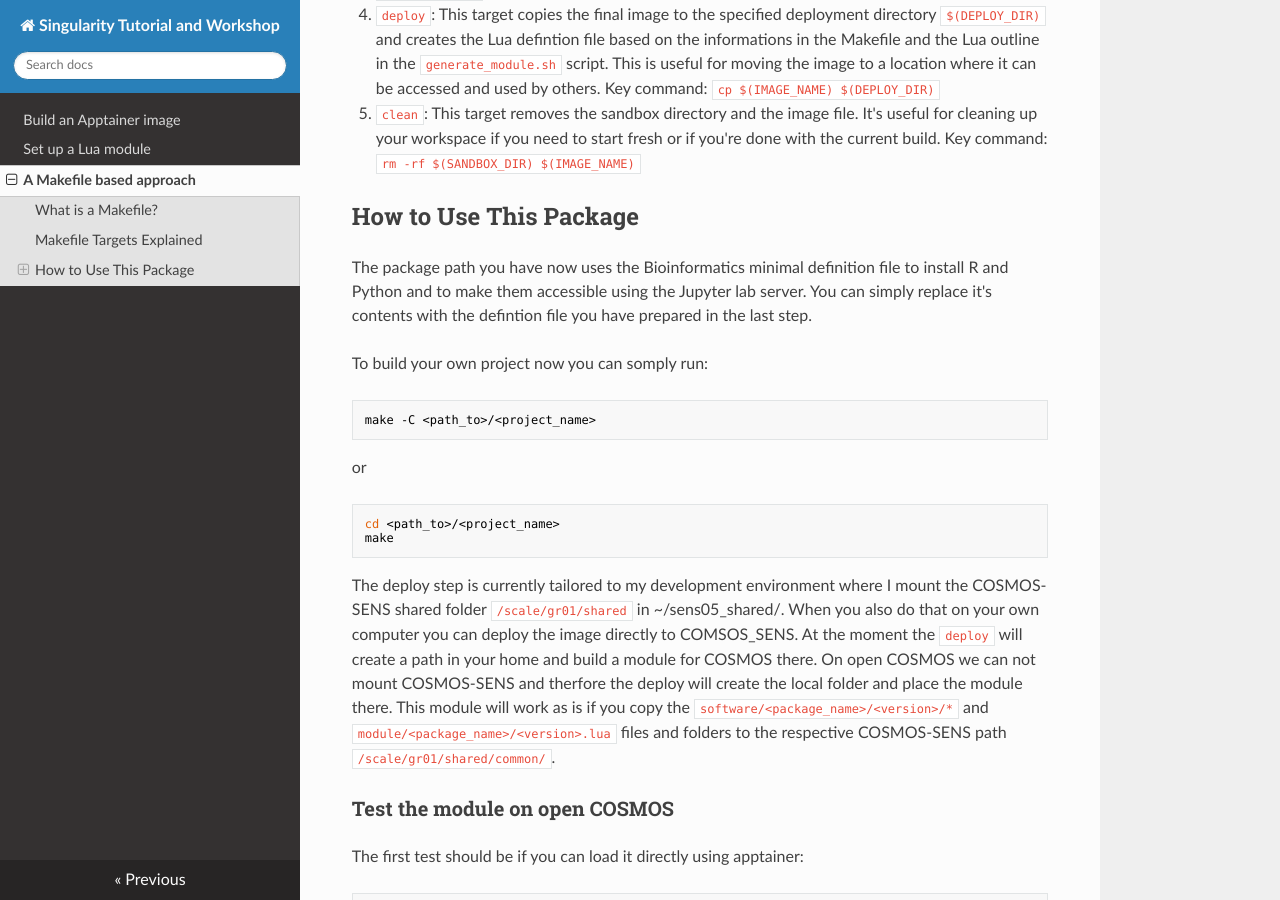
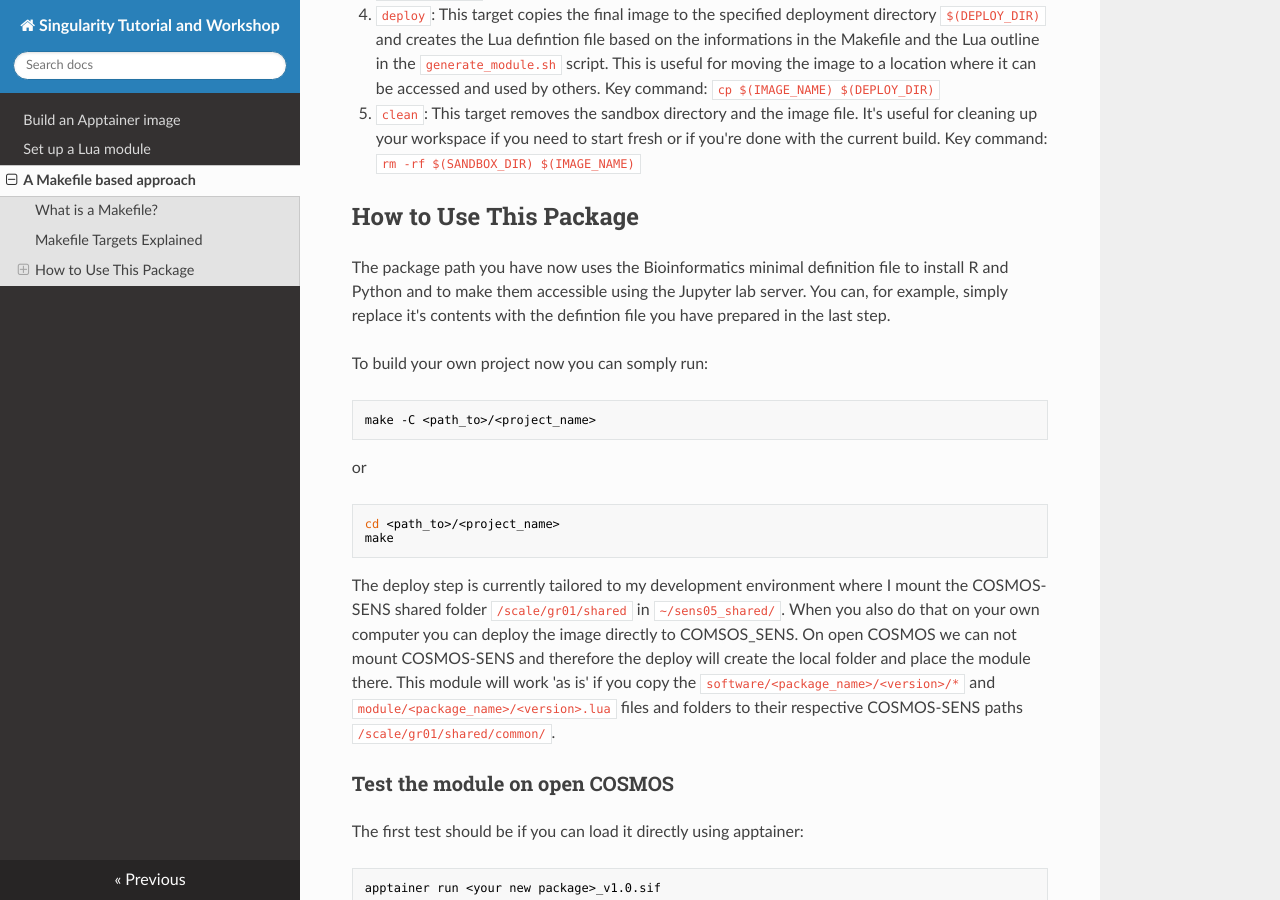
Before and after one commit to stela2502/Singularity_Tutorial, an MkDocs documentation site: the page built from docs/AMakefileBasedApproach.md, in a window 1280 px wide and 900 px high, scrolled down 1261 px. Built offline with MkDocs 1.6.1, drawn with Linux system fonts in a browser that asks for light colours; nearby versions of some CDN libraries.

Commit message:
Phrasing.

````diff
--- a/docs/AMakefileBasedApproach.md
+++ b/docs/AMakefileBasedApproach.md
@@ -40,7 +40,7 @@ The Makefile is the central organizer of this whole package. The ``generate_modu
 
 ## How to Use This Package
 
-The package path you have now uses the Bioinformatics minimal definition file to install R and Python and to make them accessible using the Jupyter lab server. You can simply replace it's contents with the defintion file you have prepared in the last step.
+The package path you have now uses the Bioinformatics minimal definition file to install R and Python and to make them accessible using the Jupyter lab server. You can, for example, simply replace it's contents with the defintion file you have prepared in the last step.
 
 
 To build your own project now you can somply run:
@@ -53,9 +53,8 @@ cd <path_to>/<project_name>
 make
 ```
 
-The deploy step is currently tailored to my development environment where I mount the COSMOS-SENS shared folder ``/scale/gr01/shared`` in ~/sens05_shared/. When you also do that on your own computer you can deploy the image directly to COMSOS_SENS. At the moment the ``deploy`` will create a path in your home and build a module for COSMOS there.
-On open COSMOS we can not mount COSMOS-SENS and therfore the deploy will create the local folder and place the module there.
-This module will work as is if you copy the ``software/<package_name>/<version>/*`` and ``module/<package_name>/<version>.lua`` files and folders to the respective COSMOS-SENS path ``/scale/gr01/shared/common/``.
+The deploy step is currently tailored to my development environment where I mount the COSMOS-SENS shared folder ``/scale/gr01/shared`` in ``~/sens05_shared/``. When you also do that on your own computer you can deploy the image directly to COMSOS_SENS. On open COSMOS we can not mount COSMOS-SENS and therefore the deploy will create the local folder and place the module there.
+This module will work 'as is' if you copy the ``software/<package_name>/<version>/*`` and ``module/<package_name>/<version>.lua`` files and folders to their respective COSMOS-SENS paths ``/scale/gr01/shared/common/``.
 
 ### Test the module on open COSMOS
 
````
